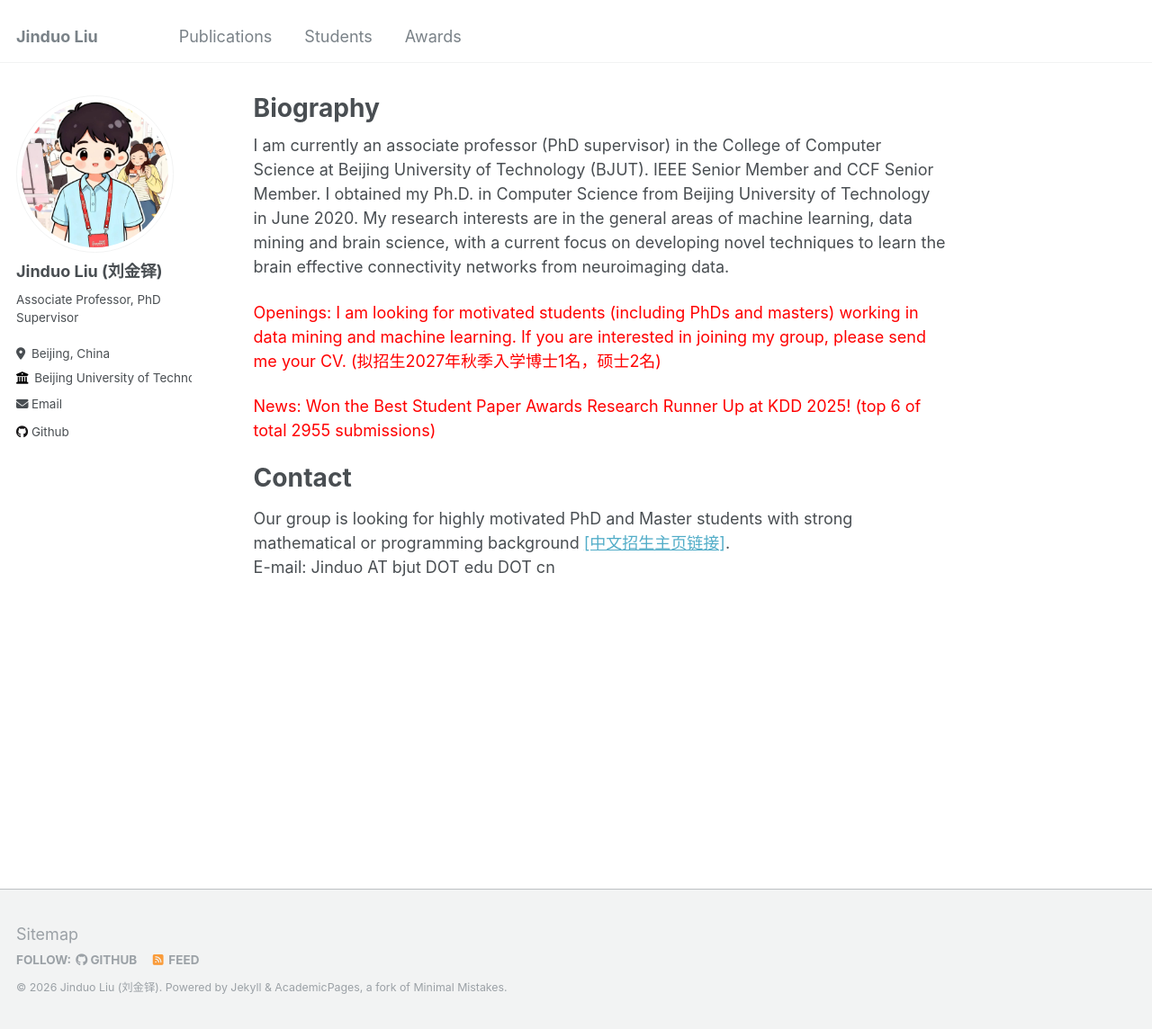
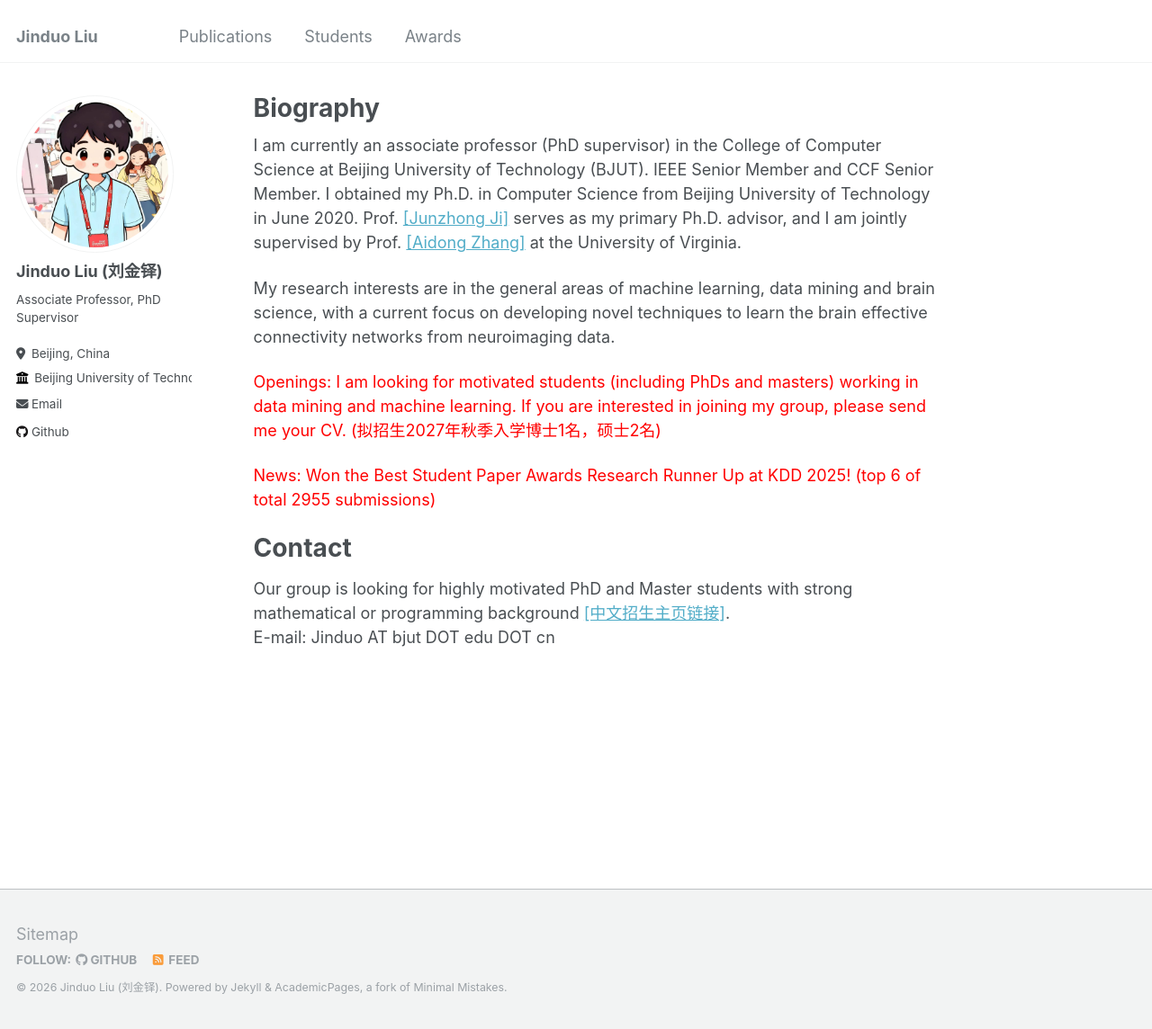
Before and after one commit to Duo67/duo067, a Jekyll site: the page built from _pages/about.md, in a window 1280 px wide and 1144 px high. Shown: the whole window at 90% size. Built offline with Jekyll 4.4.1, drawn with Linux system fonts in a browser that asks for light colours.

Commit message:
Update about.md

```diff
--- a/_pages/about.md
+++ b/_pages/about.md
@@ -8,7 +8,9 @@ redirect_from:
 ---
 
 
-I am currently an associate professor (PhD supervisor) in the College of Computer Science at Beijing University of Technology (BJUT). IEEE Senior Member and CCF Senior Member. I obtained my Ph.D. in Computer Science from Beijing University of Technology in June 2020. My research interests are in the general areas of machine learning, data mining and brain science, with a current focus on developing novel techniques to learn the brain effective connectivity networks from neuroimaging data.
+I am currently an associate professor (PhD supervisor) in the College of Computer Science at Beijing University of Technology (BJUT). IEEE Senior Member and CCF Senior Member. I obtained my Ph.D. in Computer Science from Beijing University of Technology in June 2020. Prof. [[Junzhong Ji]](https://scholar.google.com/citations?hl=zh-CN&user=q9mHC6cAAAAJ) serves as my primary Ph.D. advisor, and I am jointly supervised by Prof. [[Aidong Zhang]](https://scholar.google.com/citations?hl=zh-CN&user=O8XxkE4AAAAJ) at the University of Virginia.
+
+My research interests are in the general areas of machine learning, data mining and brain science, with a current focus on developing novel techniques to learn the brain effective connectivity networks from neuroimaging data.
 
 <span style="color: red;">Openings: I am looking for motivated students (including PhDs and masters) working in data mining and machine learning. If you are interested in joining my group, please send me your CV. (拟招生2027年秋季入学博士1名，硕士2名) </span>
 
```
